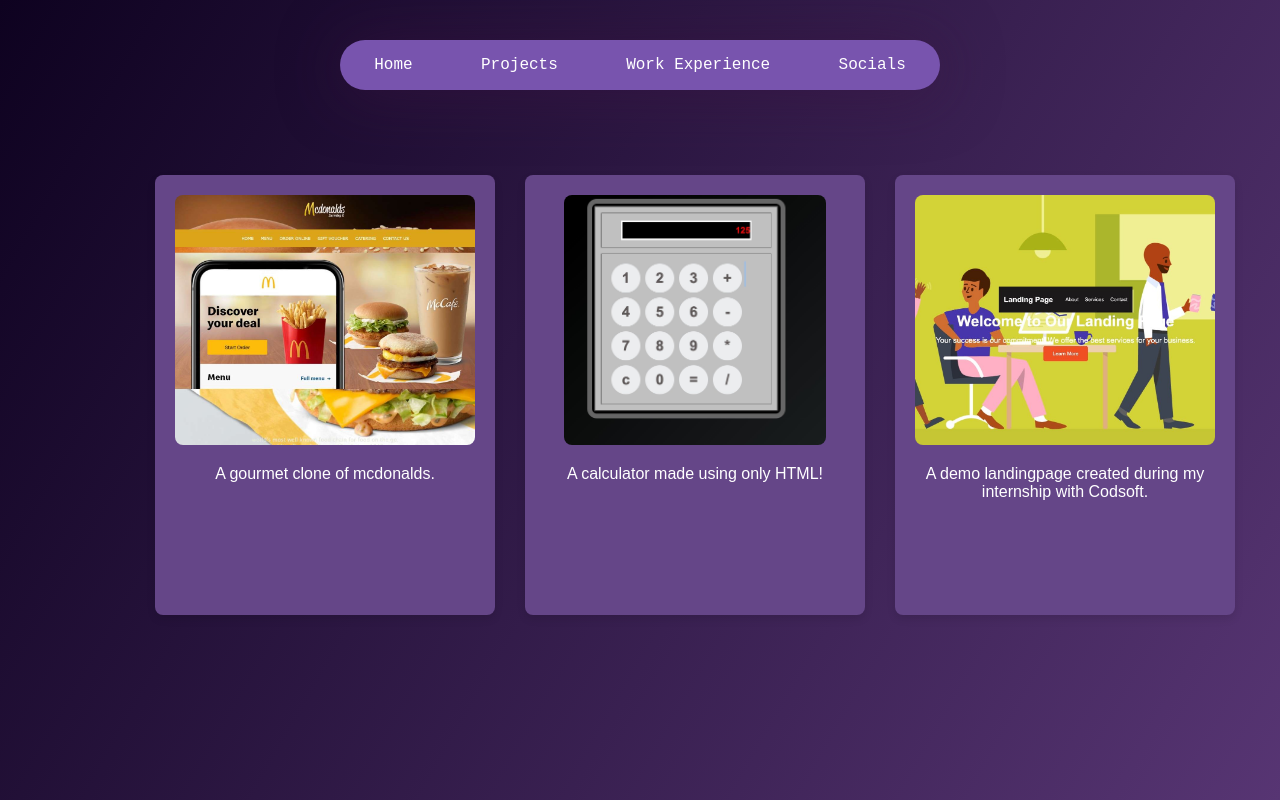
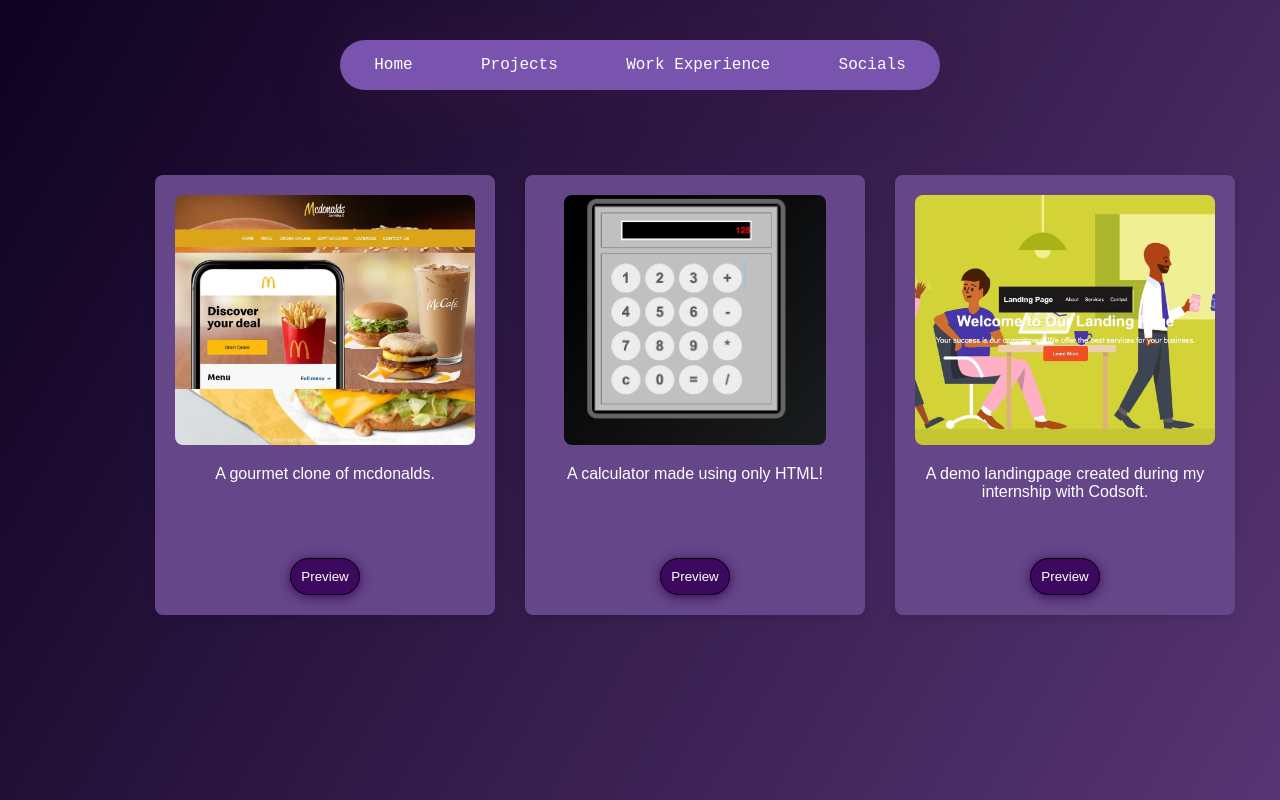
Before and after one commit to Raghuveer2005/portfolio, a plain HTML site: page aboutme.html in a window 1280 px wide. Drawn offline with Linux system fonts and the light colour scheme.

Commit message:
Update aboutme.html

```diff
--- a/aboutme.html
+++ b/aboutme.html
@@ -101,6 +101,14 @@
             from { opacity: 0; transform: translateY(30px); }
             to { opacity: 1; transform: translateY(0); }
         }
+        button{
+            padding: 10px;
+            color: #ffffff;
+            background-color: #3c095e;
+            border-radius: 20px;
+            border: 1px solid black;
+            box-shadow: 0px 2px 12px rgb(57, 9, 94) ;
+        }
 
     </style>
 </head>
@@ -121,18 +129,21 @@
                         <a href="https://github.com/Raghuveer2005/mc-donalds-sample-website.git" target="_blank">
                             <img src="Screenshot2025-04-03at11.29.26A.jpeg" alt="Project">
                             <p>A gourmet clone of mcdonalds.</p>
+                            <a href="https://mc-donalds-sample-website.vercel.app/"><button>Preview</button></a>
                         </a>
                     </div>
                     <div class="card">
                         <a href="https://github.com/Raghuveer2005/calculator.git" target="_blank">
                             <img src="Screenshot2025-04-03at5.37.36P.jpeg" alt="Project">
                             <p>A calculator made using only HTML!</p>
+                            <a href="https://calculator-orcin-mu.vercel.app/"><button>Preview</button></a>
                         </a>
                     </div>
                     <div class="card">
-                        <a href="https://github.com/Raghuveer2005/landing-page.git" target="_blank">
+                        <a href="https://landing-page-eight-tau-28.vercel.app/" target="_blank">
                             <img src="Screenshot2025-04-03at5.48.49P.jpeg" alt="Project">
                             <p>A demo landingpage created during my internship with Codsoft.</p>
+                            <a href=""><button>Preview</button></a>
                         </a>
                     </div>
                 </div>
```
